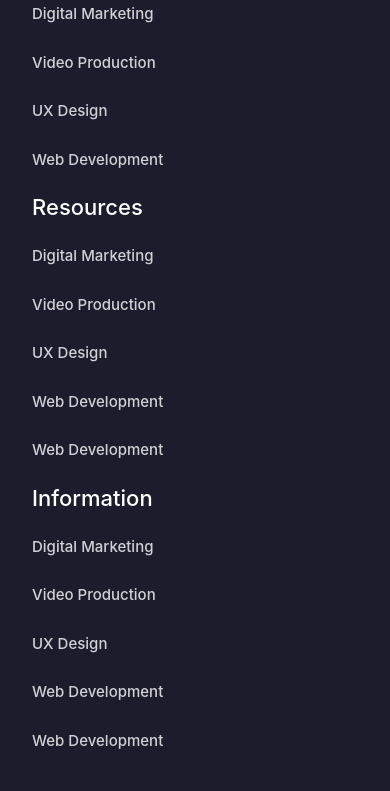
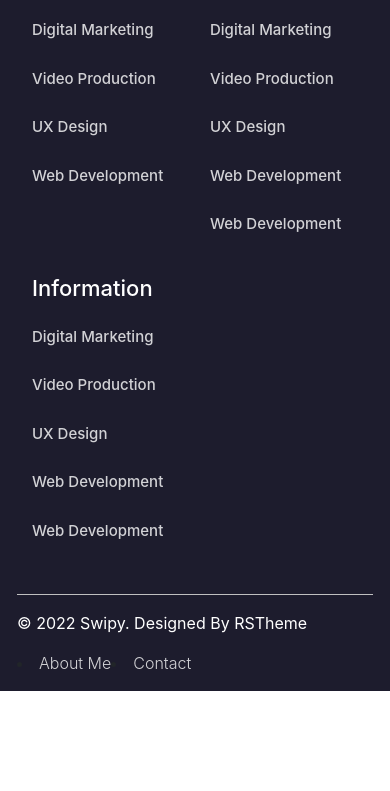
Before and after one commit to pwtnaqash/scanguard2, a plain HTML site: page index.html in a window 390 px wide. Shown: the part 9484-10275 px from the top of the page. After the commit the page ends 10175 px from the top, so only its background shows below. Drawn offline with nearby package versions, Linux system fonts and the light colour scheme.

Commit message:
footer again

```diff
--- a/index.html
+++ b/index.html
@@ -704,7 +704,7 @@
                         <i class="fa-brands fa-product-hunt"></i>
                     </div>
                 </div>
-                <div class="col-md-3" id="ScannFooter1">
+                <div class="col-md-3 col-6" id="ScannFooter1">
                     <ul>
                         <h1>Services</h1>
                         <li>Digital Marketing</li>
@@ -713,7 +713,7 @@
                         <li>Web Development</li>
                     </ul>
                 </div>
-                <div class="col-md-3" id="ScannFooter1">
+                <div class="col-md-3 col-6" id="ScannFooter1">
                     <ul>
 
                         <h1>Resources</h1>
@@ -724,7 +724,7 @@
                         <li>Web Development</li>
                     </ul>
                 </div>
-                <div class="col-md-3" id="ScannFooter1">
+                <div class="col-md-3 col-6" id="ScannFooter1">
                     <ul>
                         <h1>Information</h1>
                         <li>Digital Marketing</li>
--- a/style.css
+++ b/style.css
@@ -707,6 +707,7 @@
     font-weight: 500;
     color: #ffffff;
     display: none;
+    margin-top: 1rem;
 }
 
 #ScannFooter p{
```
